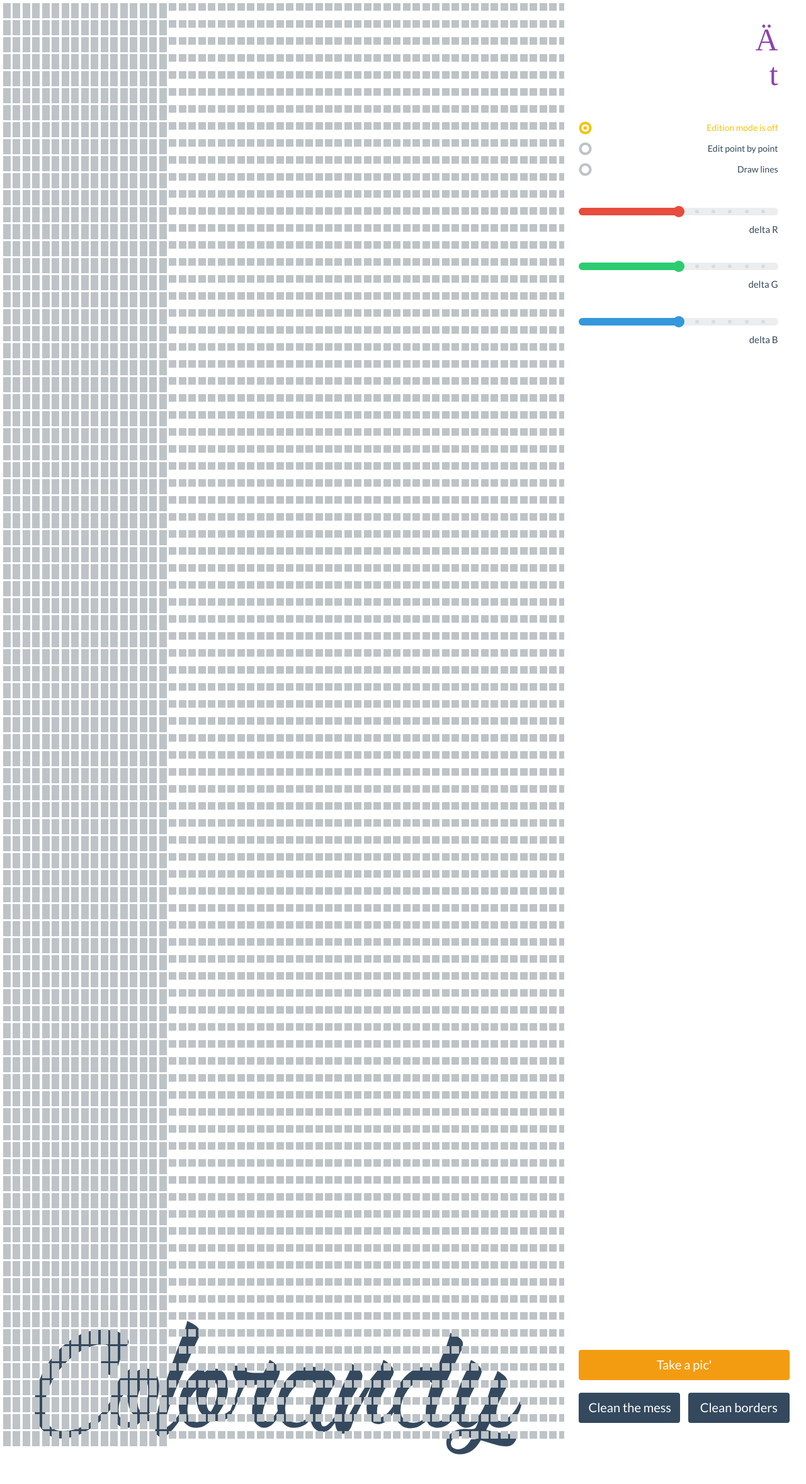
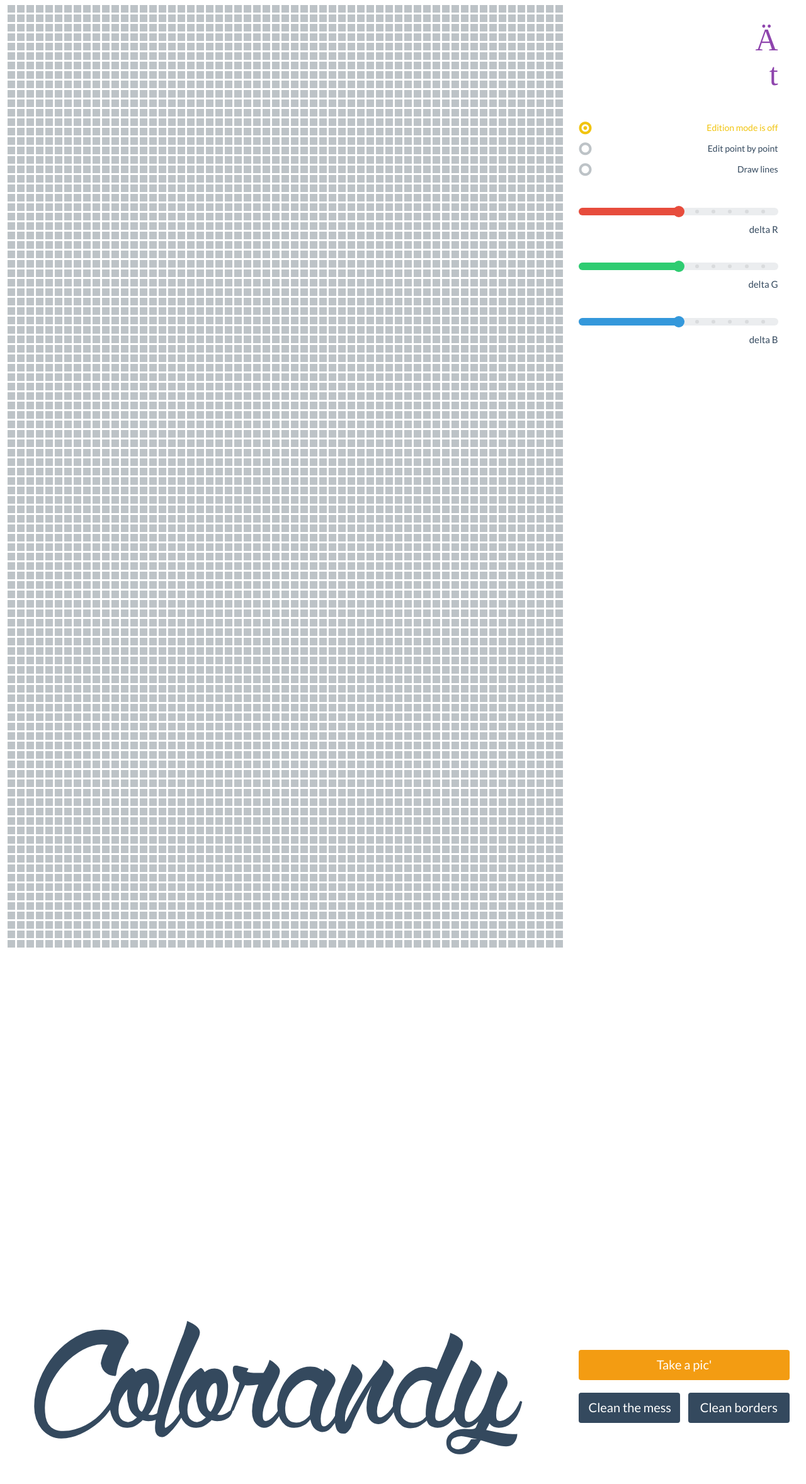
Before and after one commit to Frky/colorandy, a Django app: page / in a window 1280 px wide. Shown: the whole page at 63% size. Run offline with Django 3.2, Linux system fonts and the light colour scheme; some libraries are stand-ins or nearby versions; some web fonts are replaced.

Commit message:
Fix bug on resize

```diff
--- a/color/static/color/generated/css/style.css
+++ b/color/static/color/generated/css/style.css
@@ -26,12 +26,11 @@ a {
   width: 70%;
   height: 99%;
   padding-top: 5px;
-  padding-left: 20px;
   padding-bottom: 0px;
   overflow-x: hidden;
   overflow-y: hidden;
 }
-/* line 40, ../../scss/style.scss */
+/* line 39, ../../scss/style.scss */
 #main-content #main-title {
   position: fixed;
   bottom: 0px;
@@ -42,23 +41,23 @@ a {
   font-family: wolf;
   line-height: 1;
 }
-/* line 51, ../../scss/style.scss */
+/* line 50, ../../scss/style.scss */
 #main-content #color-area {
+  border-collapse: separate;
+  border-spacing: 3px;
   position: relative;
   z-index: 2;
-  background-color: rgba(1, 1, 1, 0);
 }
-/* line 55, ../../scss/style.scss */
+/* line 57, ../../scss/style.scss */
 #main-content #color-area .row {
   line-height: 12px;
-  margin-bottom: 3px;
 }
 /* line 59, ../../scss/style.scss */
 #main-content #color-area .row .square {
-  width: 12px;
+  min-width: 12px;
+  max-width: 12px;
   height: 12px;
   margin: 0px;
-  display: inline-block;
   background-color: #bdc3c7;
   cursor: pointer;
 }
--- a/color/static/color/scss/style.scss
+++ b/color/static/color/scss/style.scss
@@ -31,7 +31,6 @@ a {
     width: 70%;
     height: 99%;
     padding-top: 5px;
-    padding-left: 20px;
     padding-bottom: 0px;
 
     overflow-x: hidden;
@@ -49,18 +48,19 @@ a {
     }
 
     #color-area {
+        border-collapse: separate;
+        border-spacing: 3px;
+
         position: relative;
         z-index: 2;
-        background-color: rgba(1, 1, 1, 0);
+
         .row {
-
             line-height: 12px;
-            margin-bottom: 3px;
             .square {
-                width: 12px;
+                min-width: 12px;
+                max-width: 12px;
                 height: 12px;
                 margin: 0px;
-                display: inline-block;
                 background-color: #bdc3c7;
                 cursor: pointer;
             }
--- a/color/templates/color/home.html
+++ b/color/templates/color/home.html
@@ -34,15 +34,15 @@
     {% load color_extras %}
 
     <div id="main-content">
-        <div id="color-area" class="not-started">
-        {% for i in 85|get_range %}
-            <div class="row">
-            {% for j in 75|get_range %}
-                <div class="square" id="{{ forloop.parentloop.counter }}-{{ forloop.counter }}"></div>
+        <table id="color-area" class="not-started">
+        {% for i in 100|get_range %}
+            <tr class="row">
+            {% for j in 100|get_range %}
+                <td class="square" id="{{ forloop.parentloop.counter }}-{{ forloop.counter }}"></td>
             {% endfor %}
-            </div>
+            </tr>
         {% endfor %}
-        </div>
+        </table>
 
         <span id="main-title">Colorandy</span>
     </div>
```
